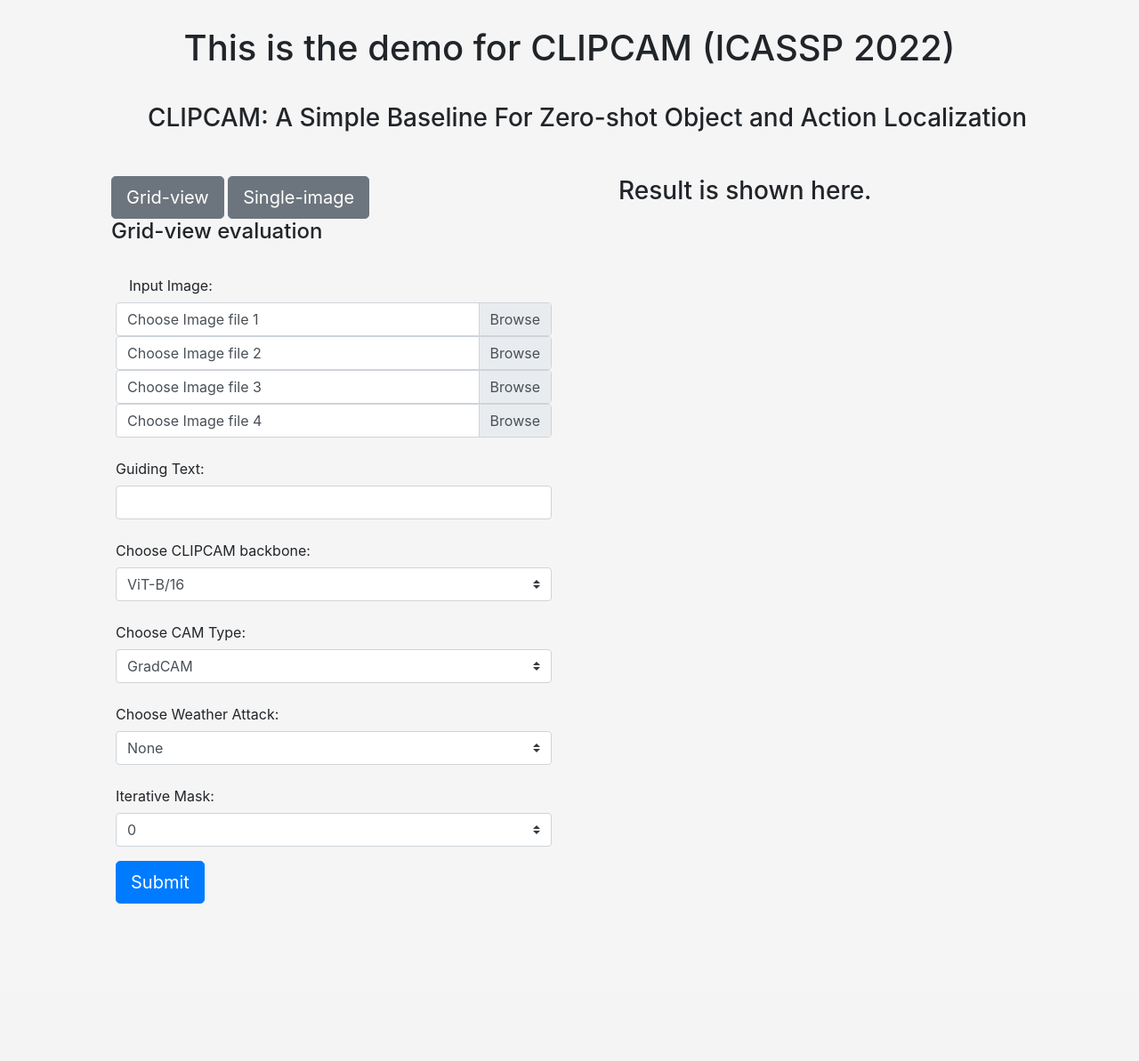
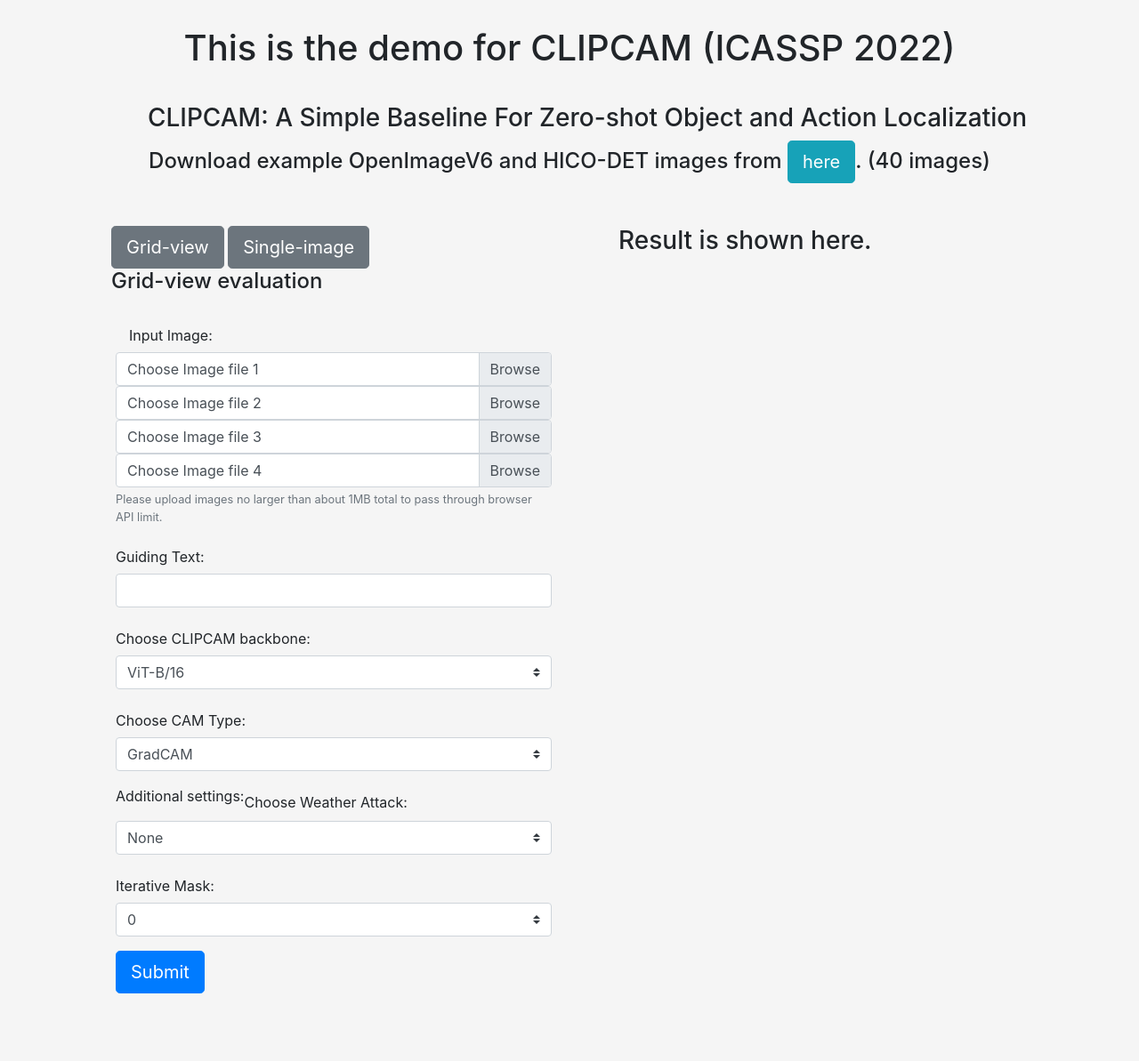
Before and after one commit to jtchen0528/CLIPCAM, a Flask app: page / in a window 1280 px wide. Shown: the part 56-1249 px from the top of the page at 89% size. Before the commit the page ends 1072 px from the top, so only its background shows below. Run offline with Flask 2, Linux system fonts and the light colour scheme; parts of the project's set-up code (start-up, migrations or seed data) failed here and were passed over; some libraries are stand-ins or nearby versions.

Commit message:
update add images

```diff
--- a/flask_app.py
+++ b/flask_app.py
@@ -81,7 +81,7 @@ def grid():
 @app.route('/download')
 def downloadFile ():
     #For windows you need to use drive name [ex: F:/Example.pdf]
-    path = "imgs/"
+    path = "imgs/images.zip"
     return send_file(path, as_attachment=True)
 
 if __name__ == 'main':
--- a/index.html
+++ b/index.html
@@ -39,6 +39,7 @@
         <div style="text-align: center;">
             <h1>This is the demo for CLIPCAM (ICASSP 2022)</h1>
             <h3>CLIPCAM: A Simple Baseline For Zero-shot Object and Action Localization</h3>
+            <h4>Download example OpenImageV6 and HICO-DET images from <a class="btn btn-lg btn-info" href="https://180.176.5.132:5003/download">here</a>. (40 images)</h4>
             <h5>If something is wrong (etc. CORS block, http issue, ... ), please go to my server <a
                     href="https://180.176.5.132:5003/">https://180.176.5.132:5003/</a>.</h5>
         </div>
@@ -72,6 +73,7 @@
                                             <input type="file" class="custom-file-input" id="file4" name="file4">
                                             <label class="custom-file-label" for="file4">Choose Image file 4</label>
                                         </div>
+                                        <small class="form-text text-muted">Please upload images no larger than about 1MB total to pass through browser API limit.</small>
                                     </div>
                                     <div class="mb-3 row">
                                         <label for="guiding_text" class="col-form-label">Guiding Text:</label>
@@ -104,6 +106,7 @@
                                         </select>
                                     </div>
                                     <div class="mb-3 row">
+                                        <p>Additional settings:</p><br>
                                         <label for="attack" class="col-form-label">Choose Weather
                                             Attack:</label>
                                         <select class="custom-select" aria-label="attack" id="attack"
@@ -136,9 +139,9 @@
                                         <div class="custom-file">
                                             <input type="file" class="custom-file-input" id="file" name="file">
                                             <label class="custom-file-label" for="file">Choose Input Image </label>
+                                            <small class="form-text text-muted">Please upload images no larger than about 1MB total to pass through browser API limit.</small>
                                         </div>
                                     </div>
-
                                     <div class="mb-3 row">
                                         <label for="guiding_text" class="col-form-label">Guiding Text:</label>
                                         <input type="text" class="form-control  col-sm-10" id="guiding_text"
@@ -170,6 +173,7 @@
                                         </select>
                                     </div>
                                     <div class="mb-3 row">
+                                        <p>Additional settings:</p><br>
                                         <label for="attack" class="col-form-label">Choose Weather
                                             Attack:</label>
                                         <select class="custom-select" aria-label="attack" id="attack"
--- a/templates/index.html
+++ b/templates/index.html
@@ -41,6 +41,7 @@
         <div style="text-align: center;">
             <h1>This is the demo for CLIPCAM (ICASSP 2022)</h1>
             <h3>CLIPCAM: A Simple Baseline For Zero-shot Object and Action Localization</h3>
+            <h4>Download example OpenImageV6 and HICO-DET images from <a class="btn btn-lg btn-info" href="/download">here</a>. (40 images)</h4>
         </div>
         <div class="container">
             <div id='single-div' class="row">
@@ -72,6 +73,7 @@
                                             <input type="file" class="custom-file-input" id="file4" name="file4">
                                             <label class="custom-file-label" for="file4">Choose Image file 4</label>
                                         </div>
+                                        <small class="form-text text-muted">Please upload images no larger than about 1MB total to pass through browser API limit.</small>
                                     </div>
                                     <div class="mb-3 row">
                                         <label for="guiding_text" class="col-form-label">Guiding Text:</label>
@@ -104,6 +106,7 @@
                                         </select>
                                     </div>
                                     <div class="mb-3 row">
+                                        <p>Additional settings:</p><br>
                                         <label for="attack" class="col-form-label">Choose Weather
                                             Attack:</label>
                                         <select class="custom-select" aria-label="attack" id="attack"
@@ -136,6 +139,7 @@
                                         <div class="custom-file">
                                             <input type="file" class="custom-file-input" id="file" name="file">
                                             <label class="custom-file-label" for="file">Choose Input Image </label>
+                                            <small class="form-text text-muted">Please upload images no larger than about 1MB total to pass through browser API limit.</small>
                                         </div>
                                     </div>
 
@@ -170,6 +174,7 @@
                                         </select>
                                     </div>
                                     <div class="mb-3 row">
+                                        <p>Additional settings:</p><br>
                                         <label for="attack" class="col-form-label">Choose Weather
                                             Attack:</label>
                                         <select class="custom-select" aria-label="attack" id="attack"
@@ -208,7 +213,6 @@
     </div>
 
     <img id="result">
-
     <div id="alertBox"></div>
 
     <script src="{{ url_for('static',filename='js/resourses/jquery-3.5.1.min.js') }}"></script>
```
Also changed, not shown: 1 other file.
